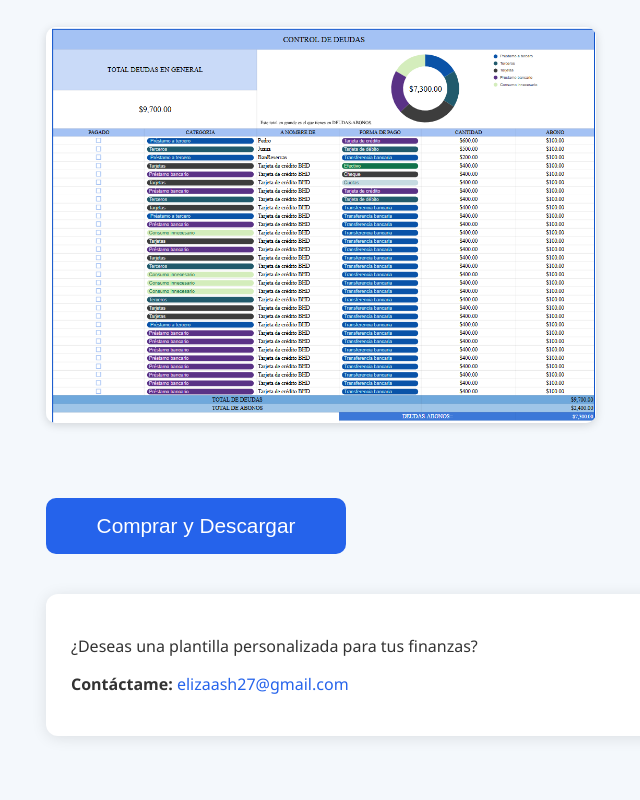
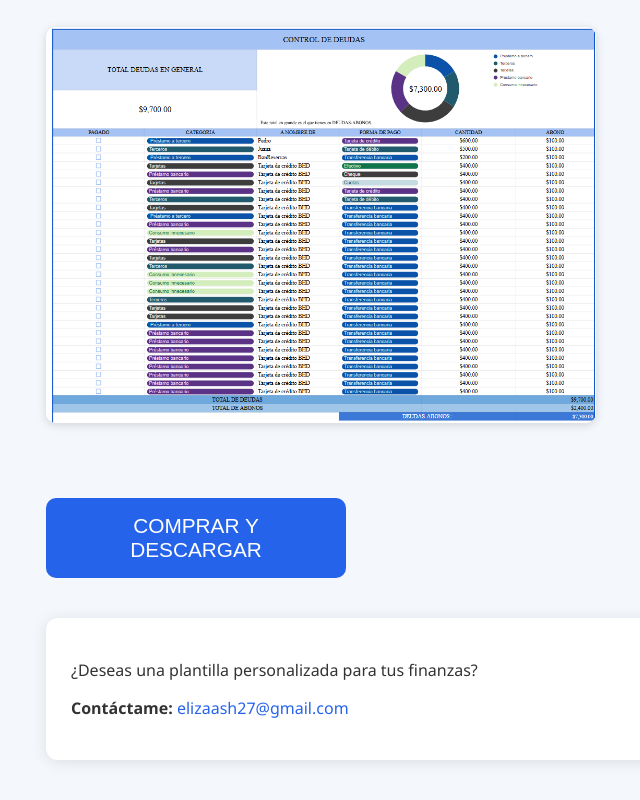
Before and after one commit to eashleymc/plantilla-financiera, a plain HTML site: page index.html in a window 1280 px wide. Shown: the part 1513-2313 px from the top of the page, without its empty margins (44-684 px from the left). Drawn offline with Linux system fonts and the light colour scheme.

Commit message:
Add files via upload

```diff
--- a/index.html
+++ b/index.html
@@ -108,7 +108,7 @@
     <div class="info">
       <p>Esta plantilla financiera está diseñada para ayudarte a organizar tus <strong>gastos, ahorros y deudas</strong> de forma clara y efectiva. Incluye gráficos automáticos, resúmenes visuales y estructura mensual.</p>
       <p><strong>Precio:</strong> 10 USD</p>
-      <p><strong>Métodos de pago:</strong>PayPal</p>
+      <p><strong>Métodos de pago:</strong> PayPal</p>
     </div>
 
     <h2>Vista previa de la plantilla:</h2>
@@ -117,7 +117,7 @@
     <img src="Screenshot 2025-04-19 213635.png" alt="Vista previa de Control de Deudas" class="preview">
 
     <a href="https://www.paypal.com/paypalme/eashleymc/10" target="_blank">
-      <button class="boton-compra">Comprar y Descargar</button>
+      <button class="boton-compra">COMPRAR Y DESCARGAR</button>
     </a>
 
     <div class="contacto">
```
